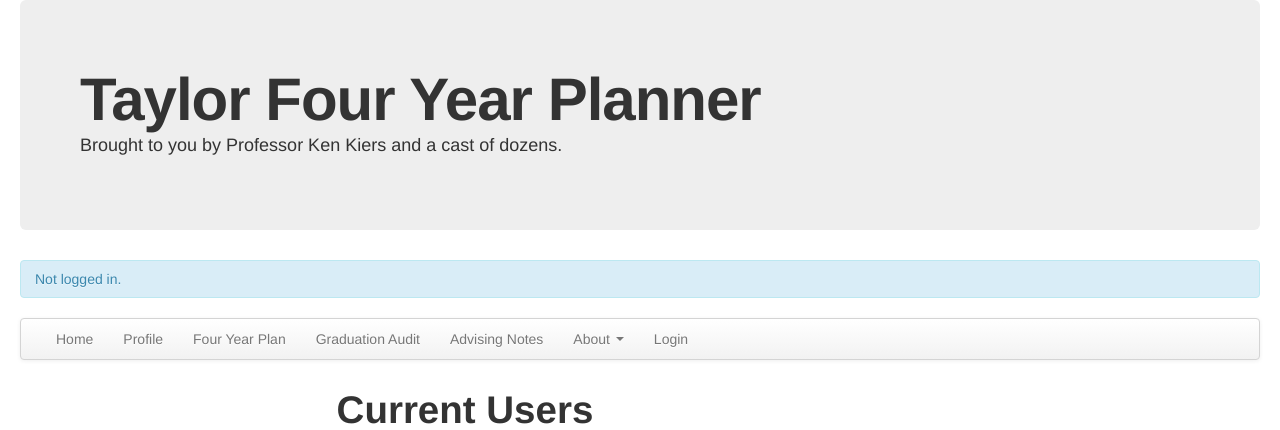
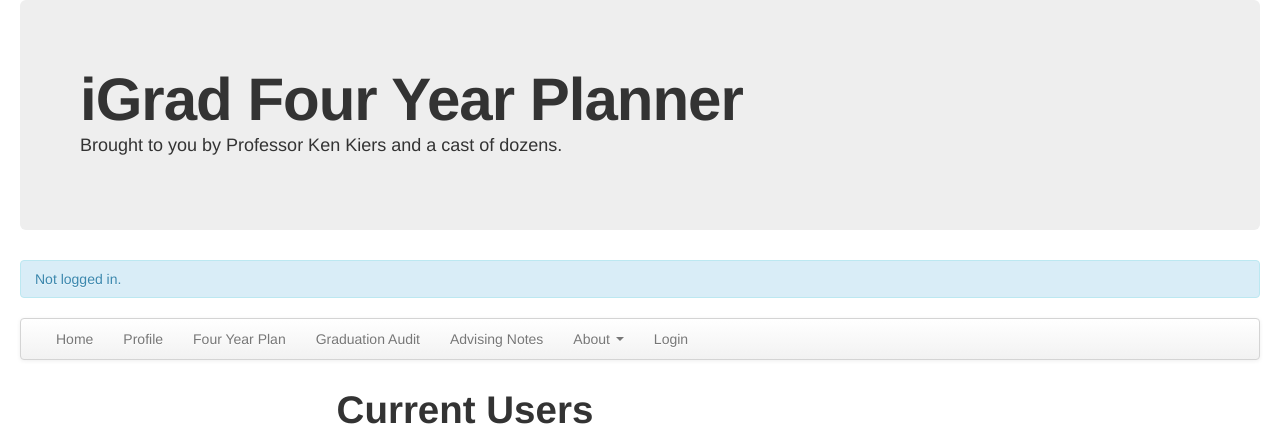
Before and after one commit to quantum-bits/iGrad, a Django app: a page that uses planner/templates/base.html in a window 1280 px wide. Shown: the top 430 px of the page. Run offline with Django 3.2, Linux system fonts and the light colour scheme; some libraries are stand-ins or nearby versions.

Commit message:
Updated the project name.

```diff
--- a/planner/templates/base.html
+++ b/planner/templates/base.html
@@ -1,7 +1,7 @@
 <!DOCTYPE html>
 <html lang="en">
   <head>
-    <title>Taylor Four Year Planner</title>
+    <title>iGrad Four Year Planner</title>
     <link href="{{ STATIC_URL }}css/bootstrap.css" rel="stylesheet" media="screen">
     {% block extrahead %}
     {% endblock %}
@@ -10,7 +10,7 @@
   <body>
     <div class="container-fluid">
       <div class="hero-unit">
-	<h1>Taylor Four Year Planner</h1>
+	<h1>iGrad Four Year Planner</h1>
 	<p>Brought to you by Professor Ken Kiers and a cast of dozens.</p>
       </div>
 
```
